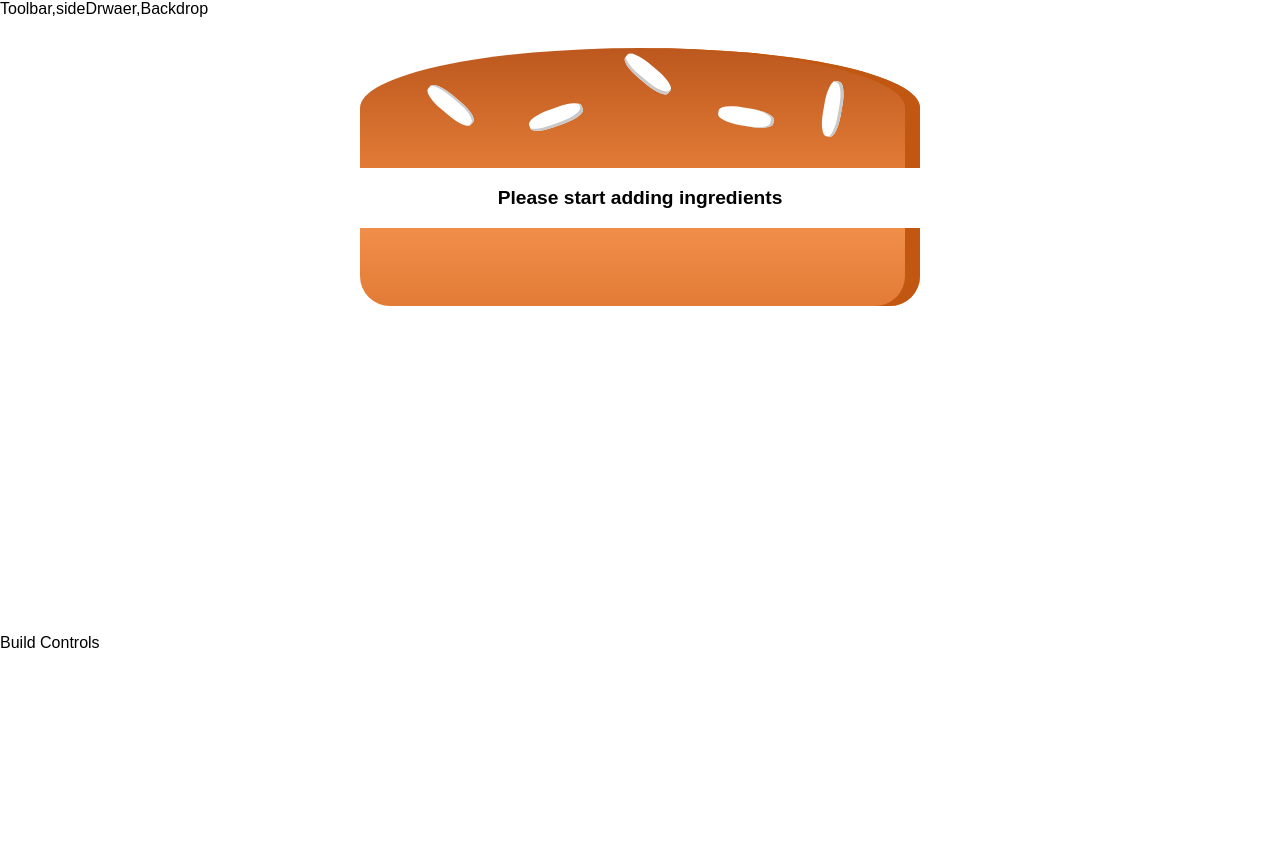
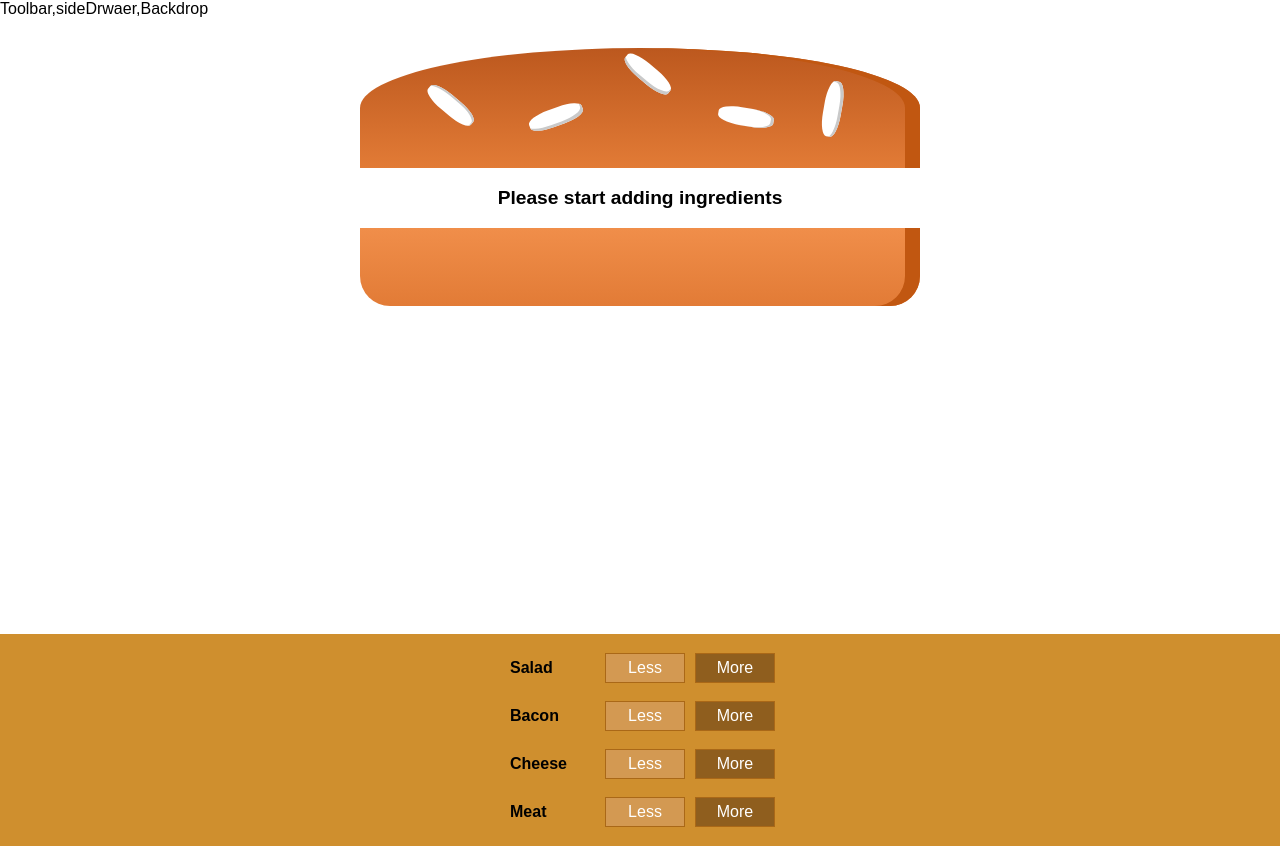
Before and after one commit to AayushAryan007/BurgerBuilder, a React (Create React App) app: page / in a window 1280 px wide. Before the commit the page ends 800 px from the top, so only its background shows below. Built offline with nearby package versions, Linux system fonts and the light colour scheme.

Commit message:
added non functional control panel

```diff
--- /dev/null
+++ b/src/components/Layout/Burger/BuildControls/BuildControl/BuildControl.module.css
@@ -0,0 +1,59 @@
+.BuildControl {
+  display: flex;
+
+  justify-content: space-between;
+  align-items: center;
+  margin: 5px 0;
+}
+
+.BuildControl button {
+  display: block;
+  font: inherit;
+  padding: 5px;
+  margin: 0 5px;
+  width: 80px;
+  border: 1px solid #aa6817;
+  cursor: pointer;
+  outline: none;
+}
+
+.BuildControl button:disabled {
+  background-color: #ac9980;
+  border: 1px solid #7e7365;
+  color: #ccc;
+  cursor: default;
+}
+
+.BuildControl button:hover:disabled {
+  background-color: #ac9980;
+  color: #ccc;
+  cursor: not-allowed;
+}
+
+.Label {
+  padding: 10px;
+  font-weight: bold;
+  width: 80px;
+}
+
+.BuildControl .Less {
+  background-color: #d39952;
+  color: white;
+}
+
+.BuildControl .More {
+  background-color: #8f5e1e;
+  color: white;
+}
+
+.BuildControl .Less:hover,
+.BuildControl .Less:active {
+  background-color: #daa972;
+  color: white;
+}
+
+.BuildControl .More:hover,
+.BuildControl .More:active {
+  background-color: #99703f;
+  color: white;
+}
--- /dev/null
+++ b/src/components/Layout/Burger/BuildControls/BuildControl/Buildcontrol.js
@@ -0,0 +1,11 @@
+import React from "react";
+import classes from "./BuildControl.module.css";
+const buildControl = (props) => (
+  <div className={classes.BuildControl}>
+    <div className={classes.Label}>{props.label}</div>
+    <button className={classes.Less}>Less</button>
+    <button className={classes.More}>More</button>
+  </div>
+);
+
+export default buildControl;
--- /dev/null
+++ b/src/components/Layout/Burger/BuildControls/BuildControls.js
@@ -0,0 +1,19 @@
+import React from "react";
+import classes from "./BuildControls.module.css";
+import BuildControl from "./BuildControl/Buildcontrol";
+const controls = [
+  { label: "Salad", type: "salad" },
+  { label: "Bacon", type: "bacon" },
+  { label: "Cheese", type: "cheese" },
+  { label: "Meat", type: "meat" },
+];
+
+const buildControls = (props) => (
+  <div className={classes.BuildControls}>
+    {controls.map((ctrl) => (
+      <BuildControl key={ctrl.label} label={ctrl.label} />
+    ))}
+  </div>
+);
+
+export default buildControls;
--- /dev/null
+++ b/src/components/Layout/Burger/BuildControls/BuildControls.module.css
@@ -0,0 +1,11 @@
+.BuildControls {
+  width: 100%;
+  background-color: #cf8f2e;
+  display: flex;
+
+  flex-flow: column;
+  align-items: center;
+  box-shadow: 0 2px 1px #ccc;
+  margin: auto;
+  padding: 10px 0;
+}
--- a/src/components/Layout/Burger/Burger.js
+++ b/src/components/Layout/Burger/Burger.js
@@ -11,6 +11,7 @@
     .reduce((arr, el) => {
       return arr.concat(el);
     }, []);
+
   if (transformedIngredients.length === 0) {
     transformedIngredients = <p>Please start adding ingredients</p>;
   }
--- a/src/containers/BurgerBuilder/BurgerBuilder.js
+++ b/src/containers/BurgerBuilder/BurgerBuilder.js
@@ -1,6 +1,7 @@
 import React, { Component } from "react";
 import Aux from "../../hoc/Auxx";
 import Burger from "../../components/Layout/Burger/Burger";
+import BuildControls from "../../components/Layout/Burger/BuildControls/BuildControls";
 class BurgerBuilder extends Component {
   // constructor(props) {
   //   super(props);
@@ -18,7 +19,7 @@
     return (
       <Aux>
         <Burger ingredients={this.state.ingredients} />
-        <div>Build Controls</div>
+        <BuildControls />
       </Aux>
     );
   }
```
